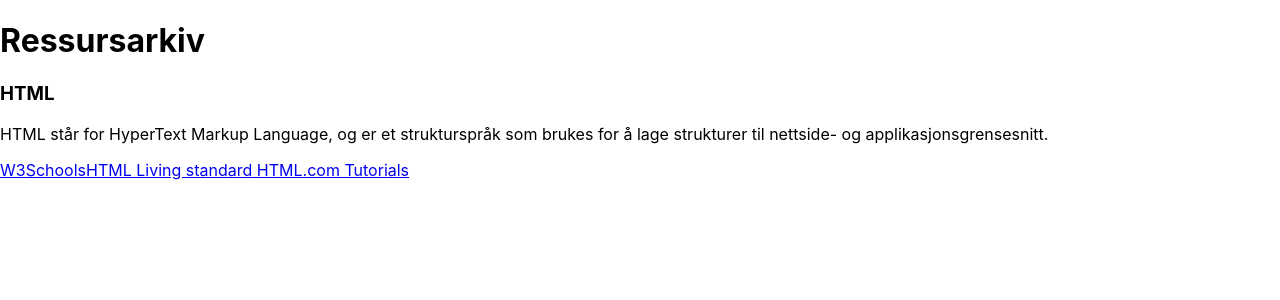
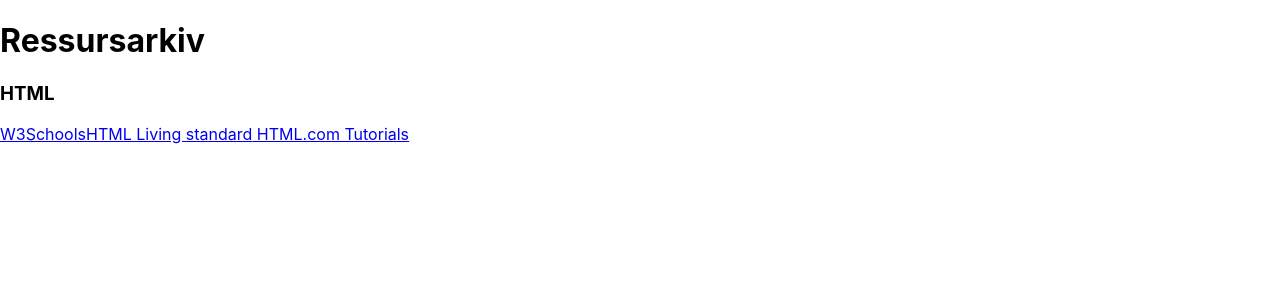
Before and after one commit to joafjell/uin23ak3_resourceapp_group7, a React (Create React App) app in the folder ressursarkiv/: page / in a window 1280 px wide. Shown: the top 300 px of the page. Built offline with nearby package versions, Linux system fonts and the light colour scheme.

Commit message:
Update Main.js

```diff
--- a/ressursarkiv/src/components/Main.js
+++ b/ressursarkiv/src/components/Main.js
@@ -2,10 +2,6 @@ export default function Main(){
     return (
         <article id= "content">
         <h3>HTML</h3>
-        <p>
-          HTML står for HyperText Markup Language, og er et strukturspråk som
-          brukes for å lage strukturer til nettside- og applikasjonsgrensesnitt.
-        </p>
         <div id="link">
           <a target="_blank" href="https://www.w3schools.com/html/">
             W3Schools</a>
```
